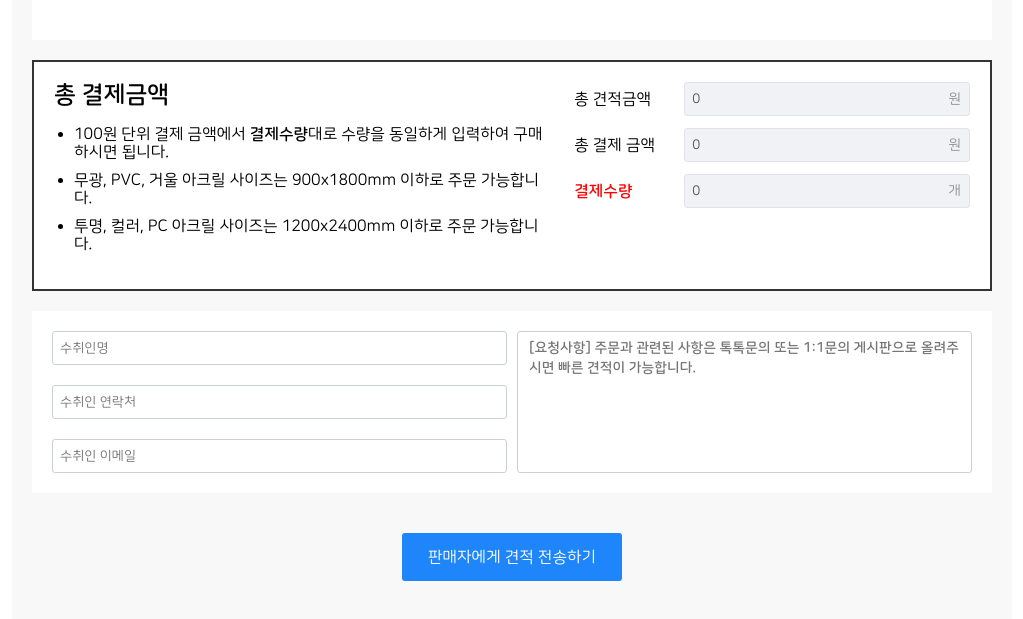
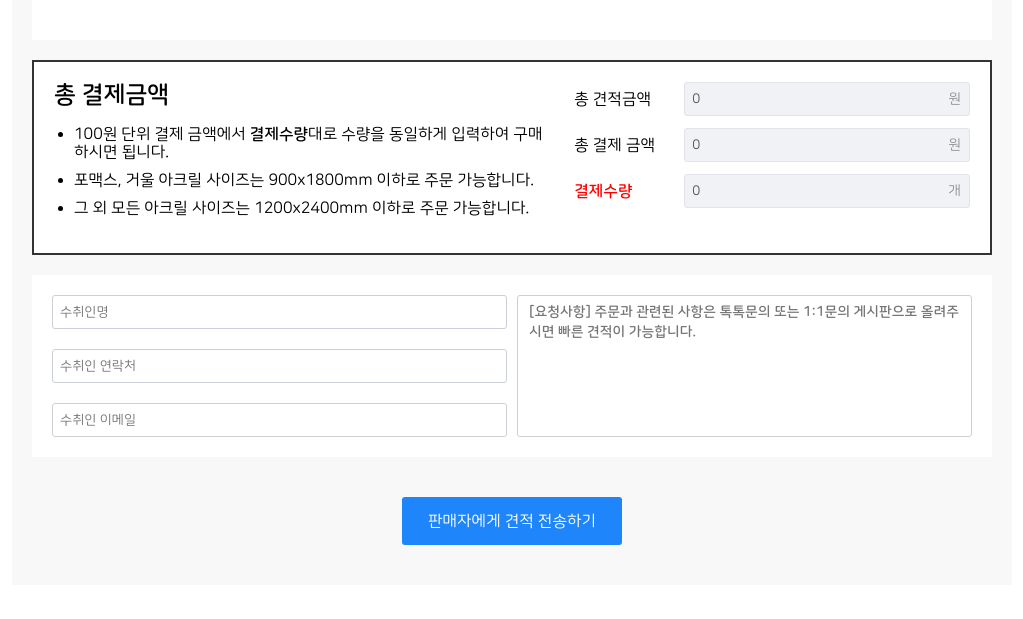
Before and after one commit to wdyj-lab/calc-template, a Next.js app: page /myungsung in a window 1280 px wide. Shown: the part 1396-2015 px from the top of the page, without its empty margins (128-1151 px from the left). After the commit the page ends 1989 px from the top, so only its background shows below. Built offline with nearby package versions, Linux system fonts and the light colour scheme.

Commit message:
feat: 명성아크릴 변경 사항 반영

```diff
--- a/src/pages/myungsung/index.tsx
+++ b/src/pages/myungsung/index.tsx
@@ -522,10 +522,10 @@ function TotalPriceBox({ estimates }: { estimates: Estimate[] }) {
             입력하여 구매하시면 됩니다.
           </li>
           <li>
-            무광, PVC, 거울 아크릴 사이즈는 900x1800mm 이하로 주문 가능합니다.
+            포맥스, 거울 아크릴 사이즈는 900x1800mm 이하로 주문 가능합니다.
           </li>
           <li>
-            투명, 컬러, PC 아크릴 사이즈는 1200x2400mm 이하로 주문 가능합니다.
+            그 외 모든 아크릴 사이즈는 1200x2400mm 이하로 주문 가능합니다.
           </li>
         </ul>
       </div>
```
Also changed, not shown: public/assets/myungsung/myungsung_acrylic_pc.jpeg, public/assets/myungsung/myungsung_acrylic_pvc.jpeg.
